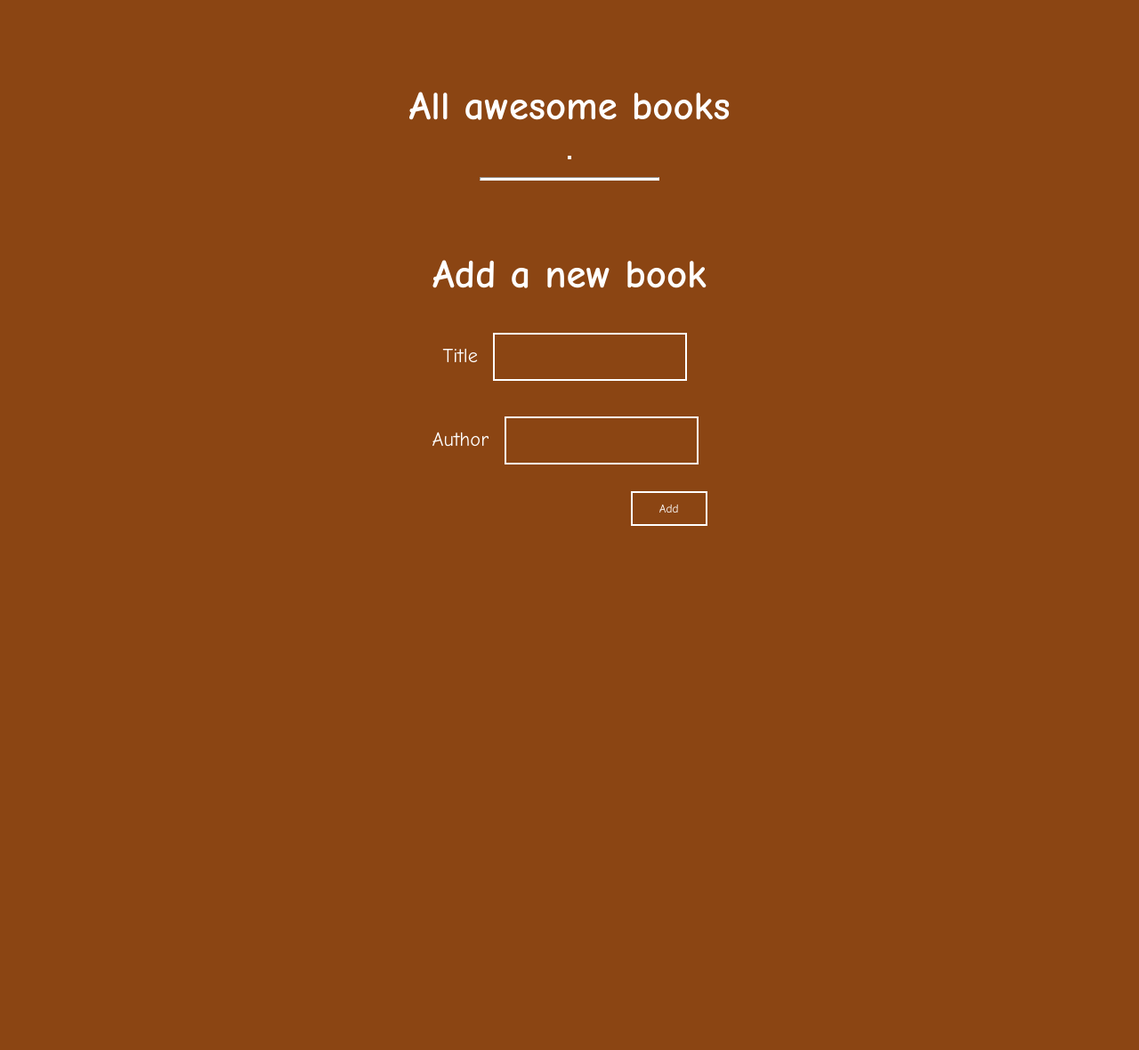
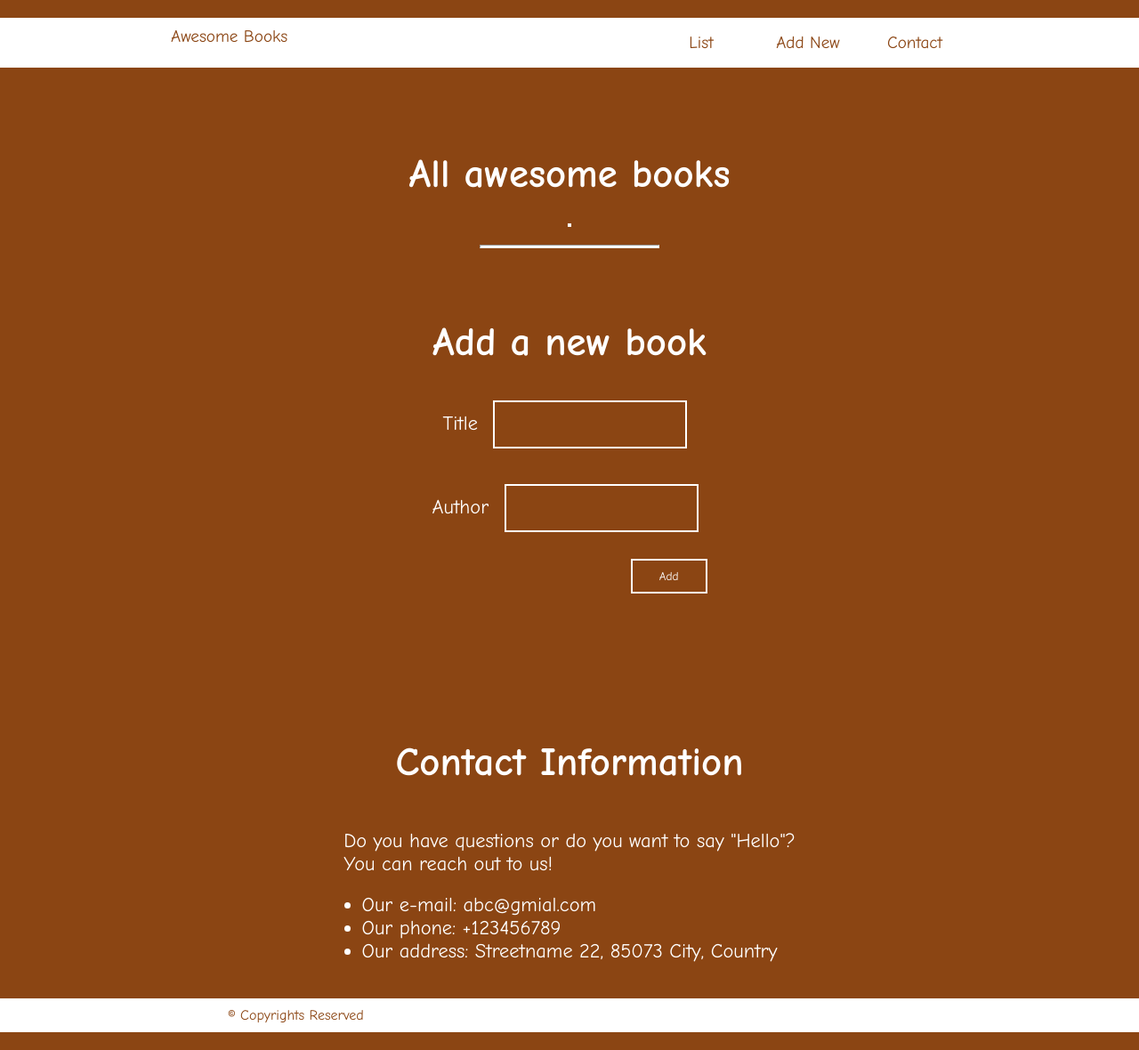
Before and after one commit to lawrahkonwea/Awesome-Book, a website: page index.html in a window 1280 px wide. Shown: the whole page at 89% size. Before the commit the page ends 800 px from the top, so only its background shows below. Drawn offline with Linux system fonts and the light colour scheme.

Commit message:
add html and css for single page

```diff
--- a/index.html
+++ b/index.html
@@ -8,6 +8,15 @@
     <title>Awesome Book</title>
 </head>
 <body>
+<nav class="navigation">
+    <div class="logo"><p>Awesome Books</p></div>
+    <div class="links">
+        <button class="list">List</button>
+        <button class="add-new">Add New</button>
+        <button class="contact">Contact</button>
+    </div>
+</nav>
+<p class="date"></p>
     <div class="container">
         <h1>All awesome books</h1>
         <table class="table">
@@ -35,6 +44,18 @@
         </form>
         </div>
     </div>
+<div class="contact">
+    <h1>Contact Information</h1>
+    <p>Do you have questions or do you want to say "Hello"?<br>You can reach out to us!</p>
+    <ul>
+        <li>Our e-mail: abc@gmial.com</li>
+        <li>Our phone: +123456789</li>
+        <li>Our address: Streetname 22, 85073 City, Country</li>
+    </ul>
+</div>
+<footer>
+    <p>&copy; Copyrights Reserved</p>
+</footer>
     <script src="script.js"></script>
 </body>
 </html>
--- a/style.css
+++ b/style.css
@@ -6,6 +6,64 @@
 
 body {
   background-color: saddlebrown;
+}
+
+.navigation {
+  margin-top: 20px;
+  padding: 10px 15%;
+  background-color: white;
+  display: flex;
+  flex-direction: row;
+  justify-content: space-between;
+  font-size: 1.2em;
+  color: saddlebrown;
+}
+
+.links {
+  display: flex;
+  flex-direction: row;
+  width: auto;
+  align-items: center;
+  justify-content: space-between;
+}
+
+.navigation button {
+  min-width: 120px;
+  background: none;
+  border: 2px solid white;
+  color: saddlebrown;
+  cursor: pointer;
+  font-size: 1em;
+  padding: 5px 15px;
+  border-radius: 7px;
+}
+
+.table button {
+  align-self: flex-end;
+  margin-left: 100px;
+  background: none;
+  border: 2px solid white;
+  padding: 10px 20px;
+}
+
+.navigation button:hover {
+  background-color: saddlebrown;
+  color: white;
+  transition: 0.3s ease;
+}
+
+.navigation .active {
+  border: 2px solid saddlebrown;
+  color: white;
+  background-color: #642f08;
+}
+
+footer {
+  padding: 10px 20%;
+  background-color: white;
+  display: flex;
+  color: saddlebrown;
+  margin-bottom: 20px;
 }
 
 .container {
@@ -20,6 +78,19 @@ body {
   font-size: 1.4em;
 }
 
+.contact {
+  display: flex;
+  flex-direction: column;
+  justify-content: center;
+  align-items: center;
+  width: 80%;
+  margin: auto;
+  padding: 40px;
+  font-size: 1.4em;
+  color: white;
+  gap: 20px;
+}
+
 .table {
   margin: auto;
   display: flex;
@@ -30,14 +101,6 @@ body {
 .table td {
   display: flex;
   justify-content: space-between;
-  padding: 10px 20px;
-}
-
-.table button {
-  align-self: flex-end;
-  margin-left: 100px;
-  background: none;
-  border: 2px solid white;
   padding: 10px 20px;
 }
 
```
